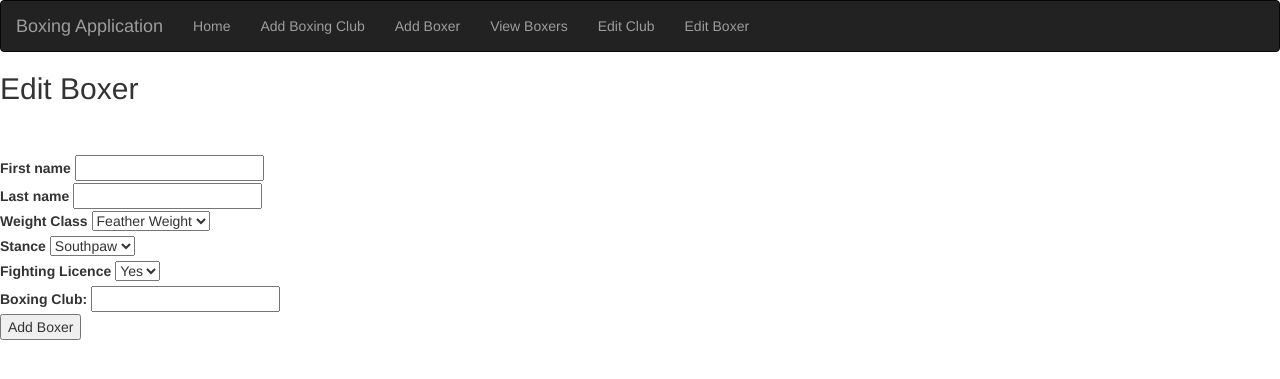
After one commit to Active-Has/Boxing-App-Project, a Flask app: a page that uses application/templates/navbar.html in a window 1280 px wide. The commit adds this page. Shown: the top 379 px of the page. Run offline with Flask 2, Linux system fonts and the light colour scheme; tables that the repository leaves empty hold one stand-in row (values such as "Sample post"); some libraries are stand-ins or nearby versions.

Commit message:
Created edit and remove functions

```diff
--- a/application/models.py
+++ b/application/models.py
@@ -7,10 +7,14 @@ from wtforms_sqlalchemy.fields import QuerySelectField
 class Boxing_TMT(db.Model):
     __tablename__ = 'boxingtmt'
     id = db.Column(db.Integer, primary_key=True)
-    club_name = db.Column(db.String(10), nullable=False)
+    club_name = db.Column(db.String(20), nullable=False)
     address = db.Column(db.String(20), nullable=False)
     licence = db.Column(db.String(3), nullable=False)
     boxerID = db.relationship('Boxer', backref='boxingBr')
+
+    def __repr__(self):
+        return 'Choose {}'.format(self.club_name)
+
 
 class Boxer(db.Model):
     id = db.Column(db.Integer, primary_key=True)
@@ -19,7 +23,7 @@ class Boxer(db.Model):
     weight_class = db.Column(db.String(15), nullable=False)
     stance = db.Column(db.String(10), nullable=False)
     fighting_licence = db.Column(db.String(3), nullable=False)
-    boxing_club = db.Column(db.Integer, db.ForeignKey('boxingtmt.id'), nullable=False)
+    boxing_club = db.Column(db.String, db.ForeignKey('boxingtmt.id'), nullable=False)
 
 # class Coach(db.Model):
 #     id = db.Column(db.Integer, primary_key=True)
@@ -41,12 +45,13 @@ class Boxer(db.Model):
 class BoxerForm(FlaskForm):
     first_name = StringField('First name', validators=[DataRequired()])
     last_name = StringField('Last name', validators=[DataRequired()])
-    weight_class = SelectField('Weight Class', choices=[('feather_weight', 'Feather Weight'),
-                ('light_weight', 'Light Weight'), ('welter_weight', 'Welter Weight'),
-                ('middle_weight', 'Middle Weight'), ('heavy_weight', 'Heavy Weight')
+    weight_class = SelectField('Weight Class', choices=[('feather weight', 'Feather Weight'),
+                ('light weight', 'Light Weight'), ('welter weight', 'Welter Weight'),
+                ('middle weight', 'Middle Weight'), ('heavy weight', 'Heavy Weight')
                 ])
     stance = SelectField('Stance', choices=([('southpaw', 'Southpaw'), ('orthodox', 'Orthodox')]))
     fighting_licence = SelectField('Fighting Licence', choices=[('yes', 'Yes'), ('no', 'No')])
+    club_name = StringField('Boxing Club:', validators=[DataRequired()])
     submit = SubmitField('Add Boxer')
 
 class BoxingtmtForm(FlaskForm):
@@ -54,3 +59,21 @@ class BoxingtmtForm(FlaskForm):
     address = StringField('Address', validators=[DataRequired()])
     licence = SelectField('Licence', choices=[('yes','Yes'), ('no','No')])
     submit = SubmitField('Add Boxing Club')
+
+class AddClubForm(FlaskForm):
+    club_name = SelectField('Boxing Club Name', choices=[])
+    address = SelectField('Address', choices=[])
+    licence = SelectField('Licence', choices=[('yes','Yes'), ('no','No')])
+    submit = SubmitField('Confirm Edit')
+
+class AddBoxerForm(FlaskForm):
+    first_name = SelectField('First Name', choices=[])
+    last_name = SelectField('Last Name', choices=[])
+    weight_class = SelectField('Weight Class', choices=[('feather weight', 'Feather Weight'),
+                ('light weight', 'Light Weight'), ('welter weight', 'Welter Weight'),
+                ('middle weight', 'Middle Weight'), ('heavy weight', 'Heavy Weight')
+                ])
+    stance = SelectField('Stance', choices=([('southpaw', 'Southpaw'), ('orthodox', 'Orthodox')]))
+    fighting_licence = SelectField('Fighting Licence', choices=[('yes', 'Yes'), ('no', 'No')])
+    club_name = SelectField('Boxing Club', choices=[])
+    submit = SubmitField('Add Boxer')
--- a/application/routes.py
+++ b/application/routes.py
@@ -1,38 +1,111 @@
 from application import app, db
-from application.models import Boxing_TMT, Boxer, BoxingtmtForm, BoxerForm
+from application.models import Boxing_TMT, Boxer, BoxingtmtForm, BoxerForm, AddClubForm
 from flask import render_template, redirect, url_for, request
-from application import models
 
 @app.route('/')
 def home():
     all_clubs = Boxing_TMT.query.all()
     return render_template('home.html', all_clubs=all_clubs)
 
+
 @app.route('/add_club', methods=['GET', 'POST'])
 def add_boxing_club():
     form = BoxingtmtForm()
     if request.method == 'POST':
         if form.validate_on_submit():
-            club = models.Boxing_TMT(club_name=form.club_name.data, address=form.address.data, licence=form.licence.data)
-        db.session.add(club)
-        db.session.commit()
-        return redirect(url_for('home', message='Boxing Club Added'))
+            club = Boxing_TMT(club_name=form.club_name.data, address=form.address.data, licence=form.licence.data)
+            db.session.add(club)
+            db.session.commit()
+            return redirect(url_for('home', message='Boxing Club Added'))
+        else:
+            return render_template('add_club.html', form=form, message='Error')
     else:
         return render_template('add_club.html', form=form)
+
 
 @app.route('/add_boxer', methods=['GET', 'POST'])
 def add_boxer():
     form = BoxerForm()
     if request.method == 'POST':
         if form.validate_on_submit():
-            boxer = models.Boxer(first_name=form.first_name.data, last_name=form.last_name.data, weight_class=form.weight_class.data, stance=form.stance.data, fighting_licence=form.fighting_licence.data)
-        db.session.add(boxer)
-        db.session.commit()
-        return redirect(url_for('home.html', message='Boxer Added'))
+            boxer = Boxer(first_name=form.first_name.data, last_name=form.last_name.data, weight_class=form.weight_class.data, stance=form.stance.data, fighting_licence=form.fighting_licence.data, boxing_club=form.club_name.data)
+            db.session.add(boxer)
+            db.session.commit()
+            return redirect(url_for('view_boxers', message='Boxer Added'))
+        else:
+            return render_template('add_boxer.html', form=form, message='Error')
     else:
         return render_template('add_boxer.html', form=form)
 
-@app.route('/view_boxers', methods=['GET', 'POST'])
+@app.route('/view_boxer', methods=['GET', 'POST'])
 def view_boxers():
     all_boxers = Boxer.query.all()
-    return render_template('view_boxers.html', all_boxers=all_boxers)
+    return render_template('view_boxer.html', all_boxers=all_boxers)
+
+
+
+@app.route('/edit_1_club/<club_name>', methods=['GET', 'POST'])
+def edit_club(club_name):
+    form = BoxingtmtForm()
+    edit_1_club = Boxing_TMT.query.filter_by(club_name=club_name).first()
+    if request.method == 'POST':
+        if edit_1_club:
+            edit_1_club.club_name = form.club_name.data
+            edit_1_club.address = form.address.data
+            edit_1_club.licence = form.licence.data
+            db.session.commit()
+            return redirect(url_for('home', message='Club Edited'))
+        else:
+            return redirect(url_for('edit_club.html', message='Club Not Edited'))
+    else:
+        return render_template('edit_1_club.html', form=form, edit_1_club=edit_1_club)
+
+@app.route('/edit_club', methods=['GET', 'POST'])
+def edit():
+    all_clubs = Boxing_TMT.query.all()
+    return render_template('edit_club.html', all_clubs=all_clubs)
+
+
+@app.route('/edit_1_boxer/<first_name>', methods=['GET', 'POST'])
+def edit_boxer(first_name):
+    form = BoxerForm()
+    edit_1_boxer = Boxer.query.filter_by(first_name=first_name).first()
+    if request.method == 'POST':
+        if edit_1_boxer:
+            edit_1_boxer.first_name = form.first_name.data
+            edit_1_boxer.last_name = form.last_name.data
+            edit_1_boxer.weight_class = form.weight_class.data
+            edit_1_boxer.stance = form.stance.data
+            edit_1_boxer.fighting_licence = form.fighting_licence.data
+            edit_1_boxer.boxing_club = form.club_name.data
+            db.session.commit()
+            return redirect(url_for('view_boxers', message='Boxer Edited'))
+        else:
+            return redirect(url_for('edit_boxer.html', message='Boxer Not Edited'))
+    else:
+        return render_template('edit_1_boxer.html', form=form, edit_1_boxer=edit_1_boxer)
+
+@app.route('/edit_boxer', methods=['GET', 'POST'])
+def edit_boxer_view():
+    all_boxers = Boxer.query.all()
+    return render_template('edit_boxer.html', all_boxers=all_boxers)
+
+
+
+@app.route('/delete_club/<club_name>', methods=['GET', 'POST'])
+def delete_club(club_name):
+    DClub = Boxing_TMT.query.filter_by(club_name=club_name).first()
+    if DClub:
+        db.session.delete(DClub)
+        db.session.commit()
+        return redirect(url_for('home'))
+    return render_template('edit_club.html', club_name=club_name)
+
+@app.route('/delete_boxer/<first_name>', methods=['GET', 'POST'])
+def delete_boxer(first_name):
+    DBoxer = Boxer.query.filter_by(first_name=first_name).first()
+    if DBoxer:
+        db.session.delete(DBoxer)
+        db.session.commit()
+        return redirect(url_for('view_boxers'))
+    return render_template('edit_boxer.html', first_name=first_name)
--- a/application/templates/add_boxer.html
+++ b/application/templates/add_boxer.html
@@ -5,7 +5,7 @@
         <h1>Add a new boxer</h1>
         <p>
             <div class="form">
-                <form methods="POST" actions="">
+                <form method="POST" actions="">
                     {{ form.hidden_tag() }}
 
                     {{ form.first_name.label }} {{ form.first_name }}
@@ -18,7 +18,7 @@
                     <br>
                     {{ form.fighting_licence.label }} {{ form.fighting_licence }}
                     <br>
-                    {{ form.club_id.label }} {{ form.club_id }}
+                    {{ form.club_name.label }} {{ form.club_name }}
                     <br>
                     {{ form.submit }}
                     <br>
--- a/application/templates/add_club.html
+++ b/application/templates/add_club.html
@@ -3,9 +3,12 @@
 {% block content %}
     <body>
         <h1>Add a new club</h1>
+        {% if message %}
+            <h2>{{ message }}</h2>
+        {% endif %}
         <p>
             <div class="form">
-                <form methods="POST" actions="">
+                <form method="POST" actions="">
                     {{ form.hidden_tag() }}
 
                     {{ form.club_name.label }} {{ form.club_name }}
--- /dev/null
+++ b/application/templates/edit_1_boxer.html
@@ -0,0 +1,29 @@
+{% extends 'navbar.html' %}
+
+{% block title %}
+<title>Edit Boxer</title>
+{% endblock %}
+
+{% block content %}
+<h2> Edit Boxer </h2><br>
+<br>
+<div>
+    <form action="{{ url_for('edit_boxer', first_name=edit_1_boxer.first_name) }}" method="POST">
+        {{ form.hidden_tag() }}
+
+        {{ form.first_name.label }} {{ form.first_name }}
+        <br>
+        {{ form.last_name.label }} {{ form.last_name }}
+        <br>
+        {{ form.weight_class.label }} {{ form.weight_class }}
+        <br>
+        {{ form.stance.label }} {{ form.stance }}
+        <br>
+        {{ form.fighting_licence.label }} {{ form.fighting_licence }}
+        <br>
+        {{ form.club_name.label }} {{ form.club_name }}
+        <br>
+        {{ form.submit }}
+    </form>
+</div>
+{% endblock content %}
--- a/application/templates/navbar.html
+++ b/application/templates/navbar.html
@@ -19,6 +19,9 @@
                 <li><a href="/">Home</a></li>
                 <li><a href="/add_club">Add Boxing Club</a></li>
                 <li><a href="/add_boxer">Add Boxer</a></li>
+                <li><a href="/view_boxer">View Boxers</a></li>
+                <li><a href="/edit_club">Edit Club</a></li>
+                <li><a href="/edit_boxer">Edit Boxer</a></li>
             </ul>
         </div>
     </nav>
--- a/create.py
+++ b/create.py
@@ -4,7 +4,7 @@ from application.models import Boxing_TMT, Boxer
 db.drop_all()
 db.create_all()
 
-# tmt1 = Boxing_TMT(club_name='Boxing TMT', address='24 Florida St', license='yes')
+# tmt1 = Boxing_TMT(club_name='Boxing TMT', address='24 Florida St', licence='yes')
 # db.session.add(tmt1)
 # db.session.commit()
 
```
Also changed, not shown: application/templates/edit_1_club.html (added, +23 -0 lines), application/templates/edit_boxer.html (added, +14 -0 lines), application/templates/edit_club.html (added, +14 -0 lines), application/templates/home.html (+6 -4 lines), application/templates/view_boxer.html (+9 -9 lines), tests/test_app.py (added, +32 -0 lines), application/test.db (added), tests/__init__.py (added).
